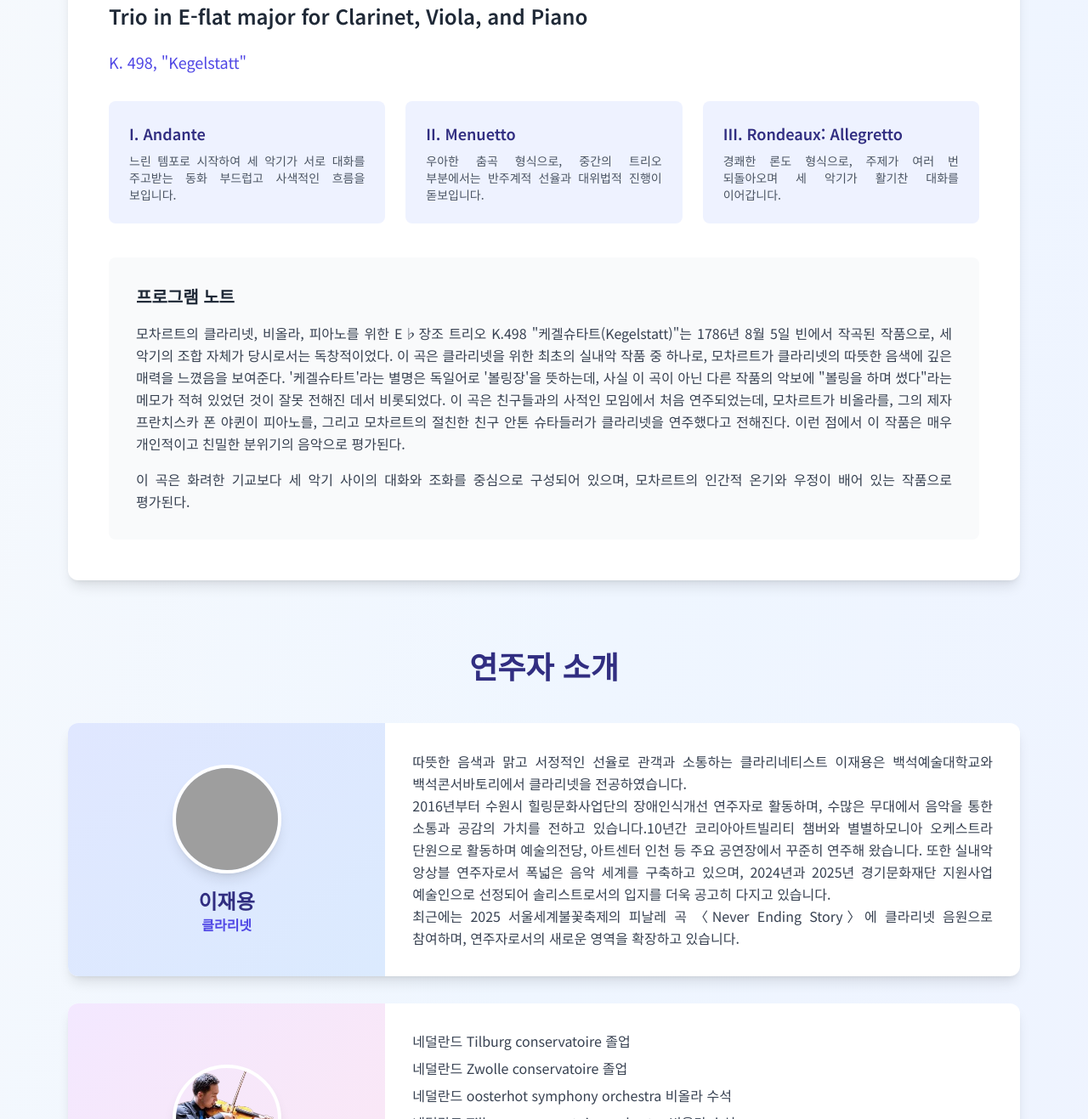
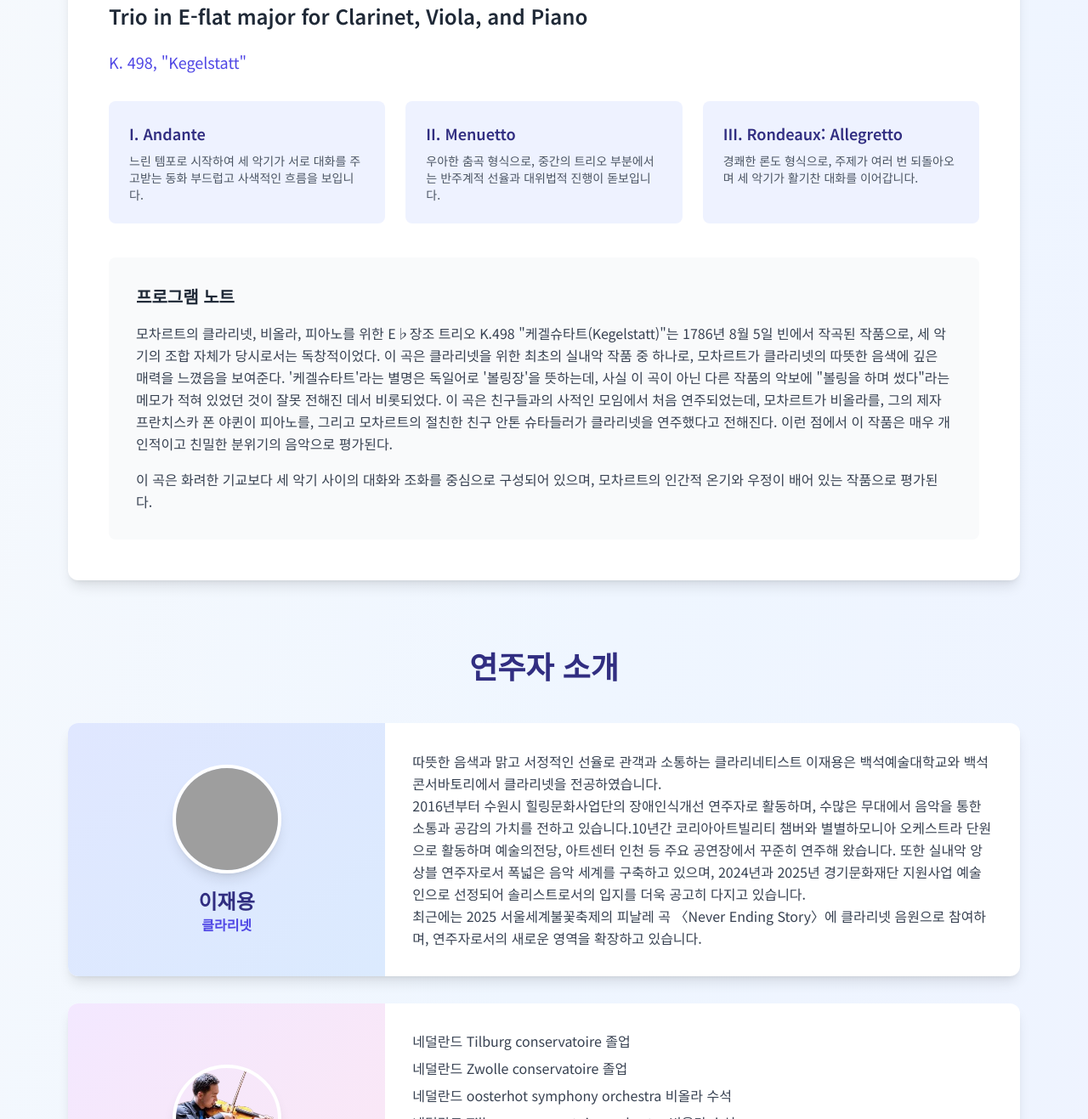
Before and after one commit to jyclar/gclar, a plain HTML site: page index.html in a window 1280 px wide. Shown: the part 1393-2710 px from the top of the page at 85% size. Drawn offline with nearby package versions, Linux system fonts and the light colour scheme; grey boxes are pictures that could not be loaded.

Commit message:
Add files via upload

```diff
--- a/index.html
+++ b/index.html
@@ -40,11 +40,6 @@
             left: 0;
             width: 100%;
             height: 100%;
-        }
-        /* 양쪽 맞춤 스타일 */
-        .text-justify {
-            text-align: justify;
-            word-break: keep-all;
         }
     </style>
 </head>
@@ -103,7 +98,7 @@
                         <p class="text-sm text-indigo-100">
                             <span class="font-semibold">후원:</span> 경기문화재단
                         </p>
-                        <p class="text-xs text-indigo-200 mt-2 text-justify">
+                        <p class="text-xs text-indigo-200 mt-2">
                             본 공연은 2025년 경기도 장애예술인 전문예술 활동지원 사업에 선정되어 경기문화재단의 지원을 받아 제작되었습니다.
                         </p>
                     </div>
@@ -153,7 +148,7 @@
                         <p><span style="display:inline-block; width:80px; font-weight:600;">피아노:</span> 김태희</p>
                     </div>
                     <div class="mt-6 pt-6 border-t border-gray-200">
-                        <p class="text-base text-justify">
+                        <p class="text-base">
                              위 3명의 연주자들이 10년간 함께 하며 쌓아온 깊은 신뢰와 이해를 바탕으로, 이번 무대에서 따뜻한 울림과 완성도 높은 앙상블을 선보인다.
                         </p>
                      </div>
@@ -183,25 +178,25 @@
                 <div class="grid md:grid-cols-3 gap-6 mb-10">
                     <div class="bg-indigo-50 rounded-lg p-6">
                         <p class="text-lg font-semibold text-indigo-900 mb-2">I. Andante</p>
-                        <p class="text-sm text-gray-600 text-justify">느린 템포로 시작하여 세 악기가 서로 대화를 주고받는 동화 부드럽고 사색적인 흐름을 보입니다.</p>
+                        <p class="text-sm text-gray-600">느린 템포로 시작하여 세 악기가 서로 대화를 주고받는 동화 부드럽고 사색적인 흐름을 보입니다.</p>
                     </div>
                     <div class="bg-indigo-50 rounded-lg p-6">
                         <p class="text-lg font-semibold text-indigo-900 mb-2">II. Menuetto</p>
-                        <p class="text-sm text-gray-600 text-justify">우아한 춤곡 형식으로, 중간의 트리오 부분에서는 반주계적 선율과 대위법적 진행이 돋보입니다.</p>
+                        <p class="text-sm text-gray-600">우아한 춤곡 형식으로, 중간의 트리오 부분에서는 반주계적 선율과 대위법적 진행이 돋보입니다.</p>
                     </div>
                     <div class="bg-indigo-50 rounded-lg p-6">
                         <p class="text-lg font-semibold text-indigo-900 mb-2">III. Rondeaux: Allegretto</p>
-                        <p class="text-sm text-gray-600 text-justify">경쾌한 론도 형식으로, 주제가 여러 번 되돌아오며 세 악기가 활기찬 대화를 이어갑니다.</p>
+                        <p class="text-sm text-gray-600">경쾌한 론도 형식으로, 주제가 여러 번 되돌아오며 세 악기가 활기찬 대화를 이어갑니다.</p>
                     </div>
                 </div>
 
                 <div class="bg-gray-50 rounded-lg p-6 md:p-8">
                     <h4 class="text-xl font-semibold text-gray-800 mb-4">프로그램 노트</h4>
                     <div class="space-y-4 text-gray-700 leading-relaxed">
-                        <p class="text-justify">
+                        <p>
                             모차르트의 클라리넷, 비올라, 피아노를 위한 E♭장조 트리오 K.498 "케겔슈타트(Kegelstatt)"는 1786년 8월 5일 빈에서 작곡된 작품으로, 세 악기의 조합 자체가 당시로서는 독창적이었다. 이 곡은 클라리넷을 위한 최초의 실내악 작품 중 하나로, 모차르트가 클라리넷의 따뜻한 음색에 깊은 매력을 느꼈음을 보여준다.  '케겔슈타트'라는 별명은 독일어로 '볼링장'을 뜻하는데, 사실 이 곡이 아닌 다른 작품의 악보에 "볼링을 하며 썼다"라는 메모가 적혀 있었던 것이 잘못 전해진 데서 비롯되었다. 이 곡은 친구들과의 사적인 모임에서 처음 연주되었는데, 모차르트가 비올라를, 그의 제자 프란치스카 폰 야퀸이 피아노를, 그리고 모차르트의 절친한 친구 안톤 슈타들러가 클라리넷을 연주했다고 전해진다. 이런 점에서 이 작품은 매우 개인적이고 친밀한 분위기의 음악으로 평가된다.
                         </p>
-                        <p class="text-justify">
+                        <p>
                            이 곡은 화려한 기교보다 세 악기 사이의 대화와 조화를 중심으로 구성되어 있으며, 모차르트의 인간적 온기와 우정이 배어 있는 작품으로 평가된다.
                         </p>
                     </div>
@@ -231,13 +226,13 @@
                             </div>
                         </div>
                         <div class="md:w-2/3 p-8">
-                            <p class="text-gray-700 leading-relaxed text-justify">
+                            <p class="text-gray-700 leading-relaxed">
                                 따뜻한 음색과 맑고 서정적인 선율로 관객과 소통하는 클라리네티스트 이재용은 백석예술대학교와 백석콘서바토리에서 클라리넷을 전공하였습니다.
                             </p>
-                            <p class="text-gray-700 leading-relaxed text-justify">
+                            <p class="text-gray-700 leading-relaxed">
                                 2016년부터 수원시 힐링문화사업단의 장애인식개선 연주자로 활동하며, 수많은 무대에서 음악을 통한 소통과 공감의 가치를 전하고 있습니다.10년간 코리아아트빌리티 챔버와 별별하모니아 오케스트라 단원으로 활동하며 예술의전당, 아트센터 인천 등 주요 공연장에서 꾸준히 연주해 왔습니다. 또한 실내악 앙상블 연주자로서 폭넓은 음악 세계를 구축하고 있으며, 2024년과 2025년 경기문화재단 지원사업 예술인으로 선정되어 솔리스트로서의 입지를 더욱 공고히 다지고 있습니다.
                             </p>
-                             <p class="text-gray-700 leading-relaxed text-justify">
+                             <p class="text-gray-700 leading-relaxed">
                                 최근에는 2025 서울세계불꽃축제의 피날레 곡 〈Never Ending Story〉에 클라리넷 음원으로 참여하며, 연주자로서의 새로운 영역을 확장하고 있습니다.
                             </p>
 
```
